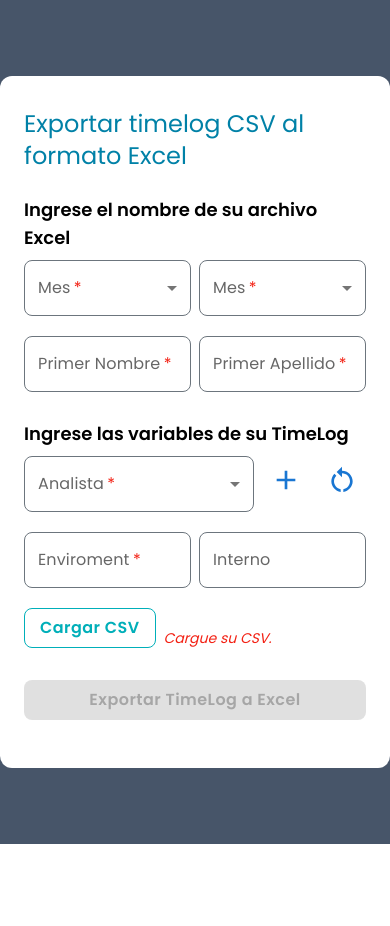
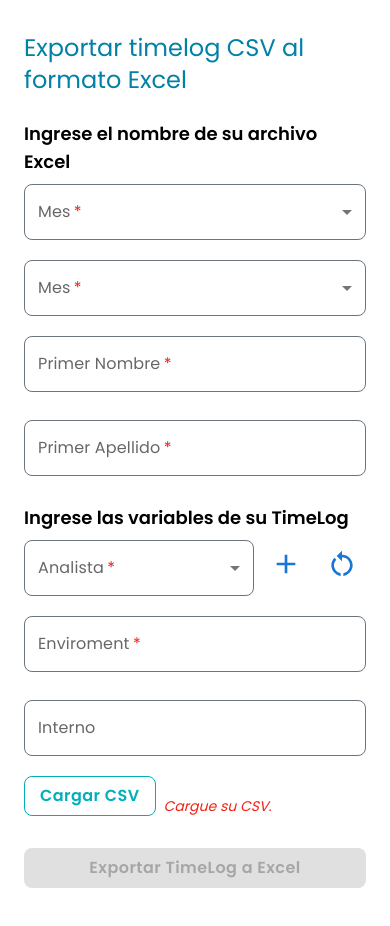
Before and after one commit to XxLuisFer15xX/excel-timelog-generator, a React (Vite) app: page /home in a window 390 px wide. Shown: the top 926 px of the page. Before the commit the page ends 844 px from the top, so only its background shows below. Built offline with nearby package versions, Linux system fonts and the light colour scheme.

Commit message:
:lipstick: Corrigiendo estilos del formulario y la ventana modal.

```diff
--- a/src/components/organisms/DialogAddAnalysts.tsx
+++ b/src/components/organisms/DialogAddAnalysts.tsx
@@ -93,8 +93,8 @@ const Component = ({ open = false, setOpen = () => null }: DialogTestProps) => {
       disabledDismiss
       disabledIconClose
     >
-      <DialogContent style={{ width: 500 }}>
-        <div className="flex flex-col relative pt-4">
+      <DialogContent>
+        <div className="flex flex-col pt-4">
           <AlertCustom
             title={alert.title}
             description={alert.description}
@@ -102,7 +102,10 @@ const Component = ({ open = false, setOpen = () => null }: DialogTestProps) => {
             setOpen={setShowAlert}
             severity={alert.severity}
           />
-          <TextCustom text="Ingrese los datos del Analista" variant="h5" />
+          <TextCustom
+            text="Ingrese los datos del Analista"
+            className="text-lg font-semibold"
+          />
           <TextInputCustom
             name="Nombre y Apellido"
             value={name}
--- a/src/components/pages/Home.tsx
+++ b/src/components/pages/Home.tsx
@@ -195,7 +195,7 @@ export const Home = () => {
 
   return (
     <div className="w-screen min-h-screen flex justify-center items-center bg-slate-600">
-      <div className="flex flex-col px-6 py-8 rounded-xl bg-white">
+      <div className="max-w-4xl w-full mx-0 sm:mx-12 md:mx-24 flex flex-col px-6 py-8 rounded-none sm:rounded-xl bg-white">
         <TextCustom
           text="Exportar timelog CSV al formato Excel"
           className="self-center text-2xl font-bold text-general"
@@ -206,7 +206,7 @@ export const Home = () => {
               text="Ingrese el nombre de su archivo Excel"
               className="text-lg font-semibold mb-2"
             />
-            <div className="flex gap-2 flex-row xs:flex-row">
+            <div className="flex gap-2 flex-col sm:flex-row">
               <SelectCustom
                 name="Mes"
                 options={MONTHS}
@@ -226,7 +226,7 @@ export const Home = () => {
                 msgError={messages.year}
               />
             </div>
-            <div className="flex gap-2 flex-row xs:flex-row">
+            <div className="flex gap-2 flex-col sm:flex-row">
               <TextInputCustom
                 name="Primer Nombre"
                 value={firstName}
@@ -252,7 +252,7 @@ export const Home = () => {
               text="Ingrese las variables de su TimeLog"
               className="text-lg font-semibold mb-2"
             />
-            <div className="flex gap-2 flex-row xs:flex-row">
+            <div className="flex gap-2 flex-row">
               <SelectCustom
                 name="Analista"
                 options={analysts}
@@ -271,7 +271,7 @@ export const Home = () => {
                 onClick={handleResetAnalysts}
               />
             </div>
-            <div className="flex gap-2 flex-row xs:flex-row">
+            <div className="flex gap-2 flex-col sm:flex-row">
               <TextInputCustom
                 name="Enviroment"
                 value={environment}
```
